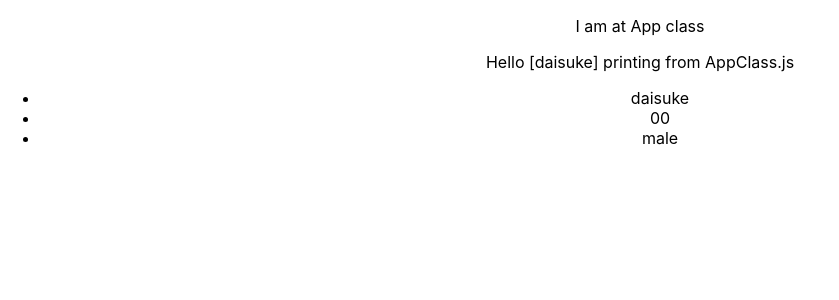
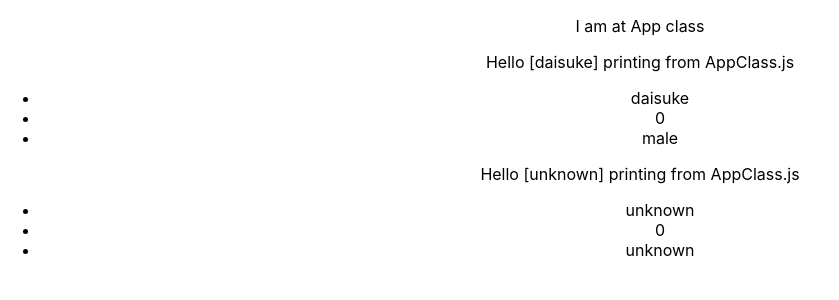
Before and after one commit to takanoha001/react-app, a React (Create React App) app: page / in a window 1280 px wide. Shown: the top 300 px of the page, without its empty margins (0-839 px from the left). Built offline with nearby package versions, Linux system fonts and the light colour scheme.

Commit message:
[tutorial] prop types warning

```diff
--- a/package.json
+++ b/package.json
@@ -6,6 +6,7 @@
     "@testing-library/jest-dom": "^5.11.4",
     "@testing-library/react": "^11.1.0",
     "@testing-library/user-event": "^12.1.10",
+    "prop-types": "^15.7.2",
     "react": "^17.0.1",
     "react-dom": "^17.0.1",
     "react-scripts": "4.0.3",
--- a/src/App.js
+++ b/src/App.js
@@ -1,12 +1,14 @@
 import React, { Component } from "react";
 import AppClass from "./AppClass.js";
+import PropTypes from "prop-types";
+
 // class
 
 export default class App extends Component {
   render() {
     const person = {
       name: "daisuke",
-      age: "00",
+      age: 0,
       sex: "male",
     };
 
@@ -14,6 +16,7 @@ export default class App extends Component {
       <div className="App">
         <p>I am at App class </p>
         <AppClass {...person} />
+        <AppClass />
       </div>
     );
   }
--- a/src/AppClass.js
+++ b/src/AppClass.js
@@ -1,5 +1,6 @@
 import React, { Component } from "react";
 import "./App.css";
+import PropTypes from "prop-types";
 
 // class
 
@@ -18,3 +19,15 @@ export default class AppClass extends Component {
     );
   }
 }
+
+AppClass.propTypes = {
+  name: PropTypes.string.isRequired,
+  age: PropTypes.number,
+  sex: PropTypes.oneOf(["male", "female", "unknown"]),
+};
+
+AppClass.defaultProps = {
+  name: "unknown",
+  age: 0,
+  sex: "unknown",
+};
```
Also changed, not shown: 1 other file (tests, documents, lock files or other folders).
